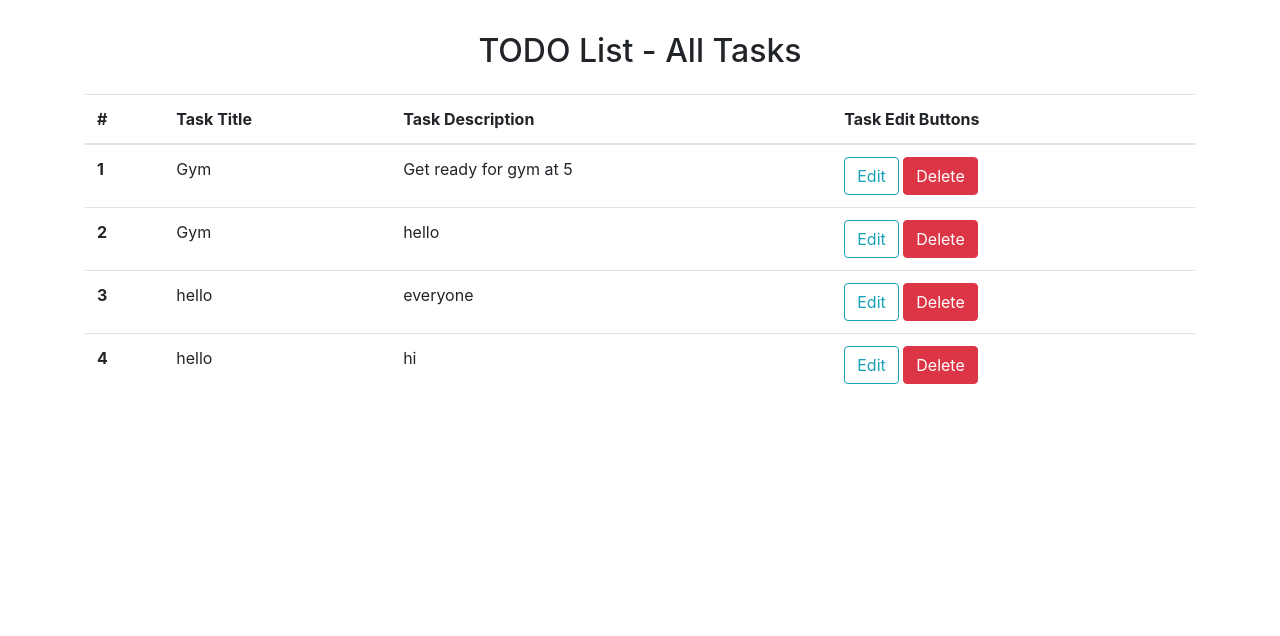
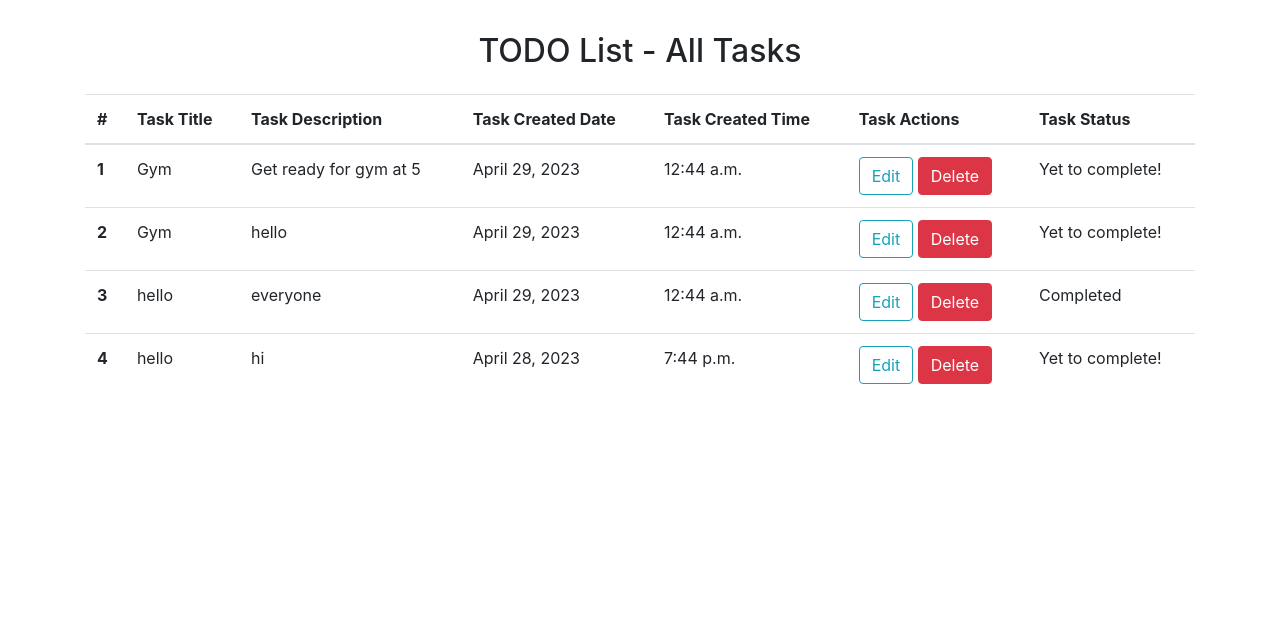
Before and after one commit to Sandeshsingh27/Django_Todo, a Django app: page /tasks/ in a window 1280 px wide. Shown: the part 56-692 px from the top of the page. Run offline with Django 4.2, Linux system fonts and the light colour scheme; data comes from the database, SQL or seed files in the repository; both versions use the stored data as it was after the commit; some libraries are stand-ins or nearby versions.

Commit message:
fixed some bugs and added js for title field validation

```diff
--- a/home/models.py
+++ b/home/models.py
@@ -1,4 +1,5 @@
 from django.db import models
+from datetime import datetime
 
 # Create your models here.
 
@@ -6,7 +7,7 @@ class Task(models.Model):
     title=models.CharField(max_length=50)
     desc=models.TextField()
     complete = models.BooleanField(default=False)
-    time=models.DateTimeField(auto_now_add=True, null=True)
+    time=models.DateTimeField(default=datetime.utcnow)
 
 # Below function is used to edit the object filed shown in the admin interface
     def __str__(self):
--- a/home/urls.py
+++ b/home/urls.py
@@ -5,7 +5,7 @@ from home import views
 urlpatterns = [
     path('', views.index, name='index'),
     path('tasks/', views.tasks, name='tasks'),
-    path('delete/<str:pk>/', views.delete, name='delete'),
-    path('edit/<str:pk>/', views.edit, name='edit'),
-    path('update/<str:pk>/', views.update, name='update'),
+    path('delete/<int:pk>/', views.delete, name='delete'),
+    path('edit/<int:pk>/', views.edit, name='edit'),
+    path('tasks/<int:pk>/', views.update, name='update'),
 ]
--- a/home/views.py
+++ b/home/views.py
@@ -9,11 +9,13 @@ def index(request):
     if request.method=='POST':
         title=request.POST['title']
         desc=request.POST['desc']
-
-        data=models.Task(title=title, desc=desc)
-        data.save()
-        context={'success':True}
-        print('user saved')
+        try:
+            data=models.Task(title=title, desc=desc)
+            data.save()
+            context={'success':True}
+            print('user saved')
+        except:
+            return 'There was an issue adding your task'
     return render(request, 'index.html', context)
 
 def tasks(request):
@@ -31,19 +33,23 @@ def edit(request, pk):
     return render(request, 'edit.html', context)
 
 def update(request, pk):
+    context={}
     if request.method=='POST':
         title=request.POST['title']
         desc=request.POST['desc']
-        complete=request.POST['complete']
         task = models.Task.objects.get(id=pk)
         task.title=title
         task.desc=desc
-        task.complete=complete
+
+        task.complete = True if request.POST.get('complete') else False
+
         task.save()
         context={'success':True}
         print('task updated')
         # return redirect('/tasks')
 
+    tasks=models.Task.objects.all()
+    context.update({'tasks':tasks})
     return render(request, 'tasks.html', context)
 
 def delete(request, pk):
--- /dev/null
+++ b/static/js/index.js
@@ -0,0 +1,9 @@
+function titleRequired(){
+    var empty = document.forms["addTaskForm"]["title"].value;
+    empty= empty.trim();
+    if (empty == ""|| empty == null){
+    alert("Title field cannot be empty.");
+    return false;
+    }
+    return true;
+}
--- a/templates/base.html
+++ b/templates/base.html
@@ -1,5 +1,6 @@
 <!doctype html>
 <html lang="en">
+  {% load static %}
   <head>
     <!-- Required meta tags -->
     <meta charset="utf-8">
@@ -7,6 +8,7 @@
 
     <!-- Bootstrap CSS -->
     <link rel="stylesheet" href="https://cdn.jsdelivr.net/npm/bootstrap@4.0.0/dist/css/bootstrap.min.css" integrity="sha384-Gn5384xqQ1aoWXA+058RXPxPg6fy4IWvTNh0E263XmFcJlSAwiGgFAW/dAiS6JXm" crossorigin="anonymous">
+    <script src="{% static 'js/index.js' %}"></script>
 
     <title>Todo List</title>
   </head>
--- a/templates/index.html
+++ b/templates/index.html
@@ -14,11 +14,11 @@
 
     <div class="container my-3">
         <h2 class="text-center">Welcome to TODO List - Add a Task!</h2>
-        <form action="/" method="POST">
+        <form name="addTaskForm" action="/" method="POST" onsubmit="return titleRequired()">
             {% csrf_token %}
             <div class="form-group">
               <label for="title">Task Title</label>
-              <input type="text" class="form-control" id="title" name="title" placeholder="Enter your task">
+              <input type="text" class="form-control" id="title" name="title" placeholder="Enter your task" required>
             </div>
             <div class="form-group">
               <label for="desc">Task Description</label>
--- a/templates/tasks.html
+++ b/templates/tasks.html
@@ -3,6 +3,15 @@
 {% block tasksactive %}active{% endblock tasksactive %}
 
 {% block body %}
+    {% if success %}
+    <div class="alert alert-success alert-dismissible fade show" role="alert">
+        <strong>Success!</strong> Your task has been updated.
+        <button type="button" class="close" data-dismiss="alert" aria-label="Close">
+            <span aria-hidden="true">&times;</span>
+        </button>
+    </div>
+    {% endif %}
+
     <div class="container my-3">
         <h2 class="text-center py-3">TODO List - All Tasks</h2>
         <table class="table">
@@ -11,7 +20,10 @@
                 <th scope="col">#</th>
                 <th scope="col">Task Title</th>
                 <th scope="col">Task Description</th>
-                <th scope="col">Task Edit Buttons</th>
+                <th scope="col">Task Created Date</th>
+                <th scope="col">Task Created Time</th>
+                <th scope="col">Task Actions</th>
+                <th scope="col">Task Status</th>
               </tr>
             </thead>
             <tbody>
@@ -20,8 +32,16 @@
                         <th scope="row">{{forloop.counter}}</th>
                         <td>{{task.title}}</td>
                         <td>{{task.desc}}</td>
+                        <td>{{task.time.date}}</td>
+                        <td>{{task.time.time}}</td>
                         <td><button type="button" class="btn btn-outline-info" onclick="location.href='{% url 'edit' task.id %}'" value="{{task.id}}">Edit</button>
                           <button type="button" class="btn btn-danger" onclick="location.href='{% url 'delete' task.id %}'" value="{{task.id}}">Delete</button></td>
+                        </td>
+                        {% if task.complete %}
+                        <td>Completed</td>
+                        {% else %}
+                        <td>Yet to complete!</td>
+                        {% endif %}
                     </tr>
                 {% endfor %}
             </tbody>
```
Also changed, not shown: templates/edit.html (+4 -11 lines), db.sqlite3, home/migrations/0002_task_complete_task_time.py, home/migrations/0002_task_time.py (deleted).
